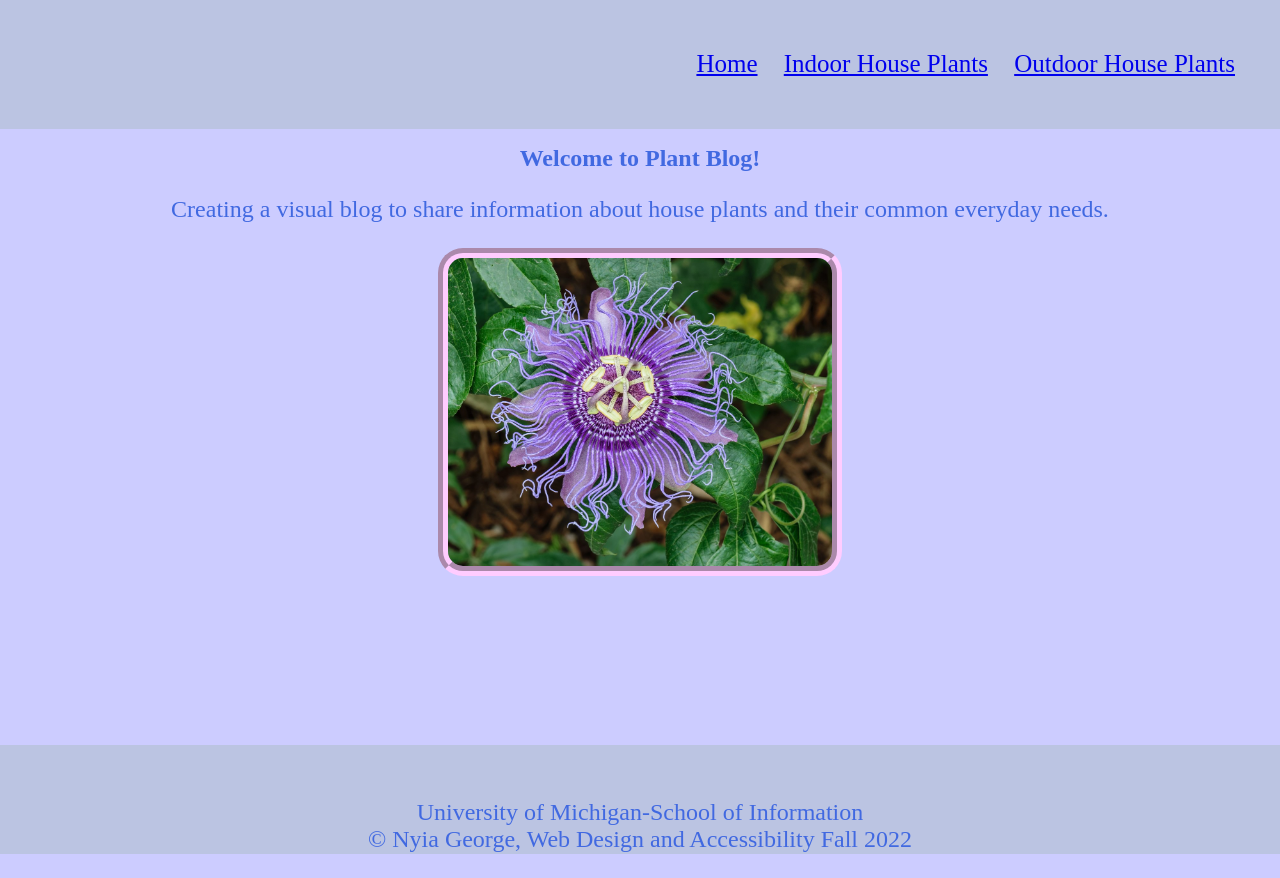
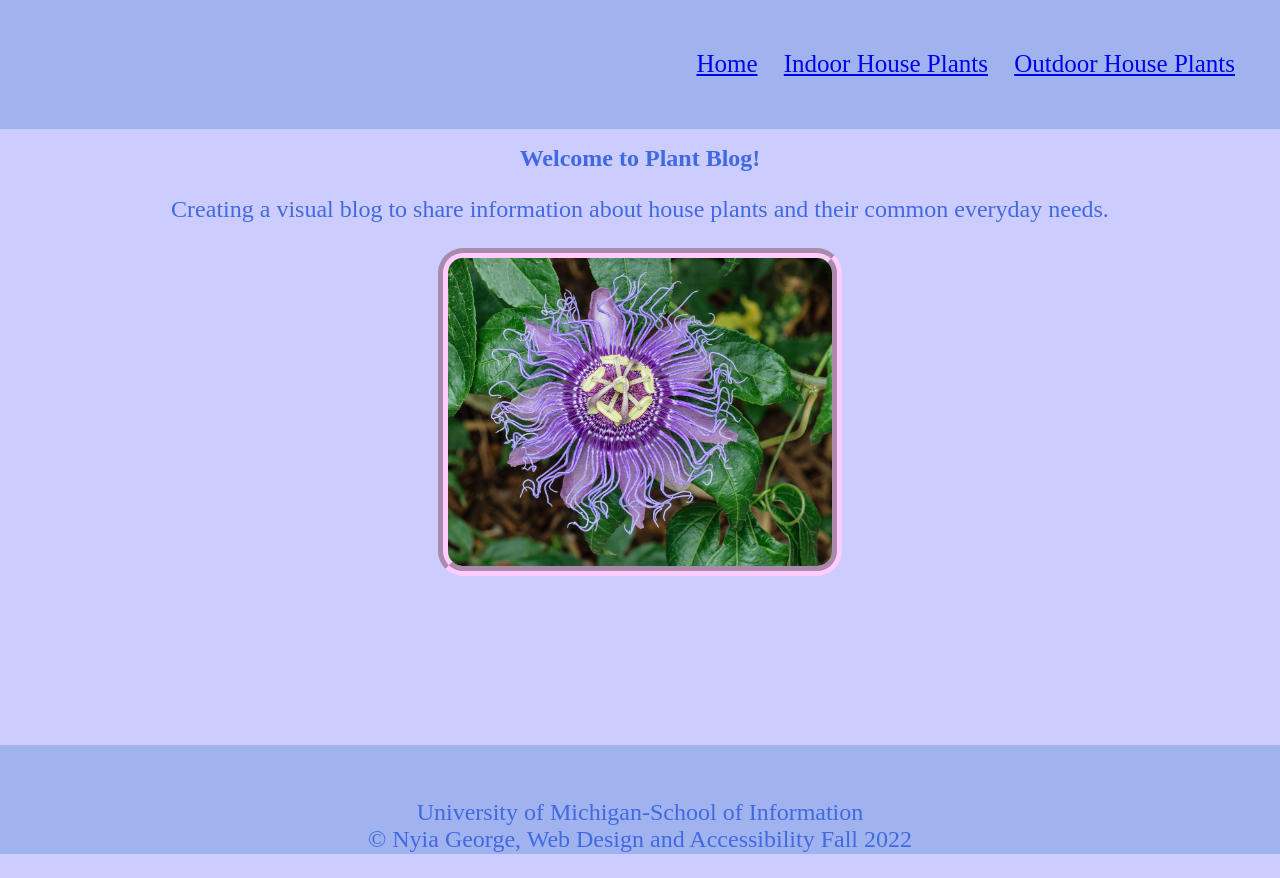
Before and after one commit to nyigeo/339-final-proj, a plain HTML site: page index.html in a window 1280 px wide. Drawn offline with Linux system fonts and the light colour scheme; a web font is replaced by a local one.

Commit message:
Add files via upload

```diff
--- a/css/style.css
+++ b/css/style.css
@@ -61,12 +61,12 @@ nav li{
     font-size: 18px;
 }
 nav{
-    background-color: rgb(187, 196, 226);
+    background-color: rgb(160, 179, 239);
     padding: 25px ;
     text-align: right;
 }
 footer{
-    background-color:  rgb(187, 196, 226);
+    background-color:  rgb(160, 179, 239);
     padding-top: 30px;
     text-align: center;
 }
```
